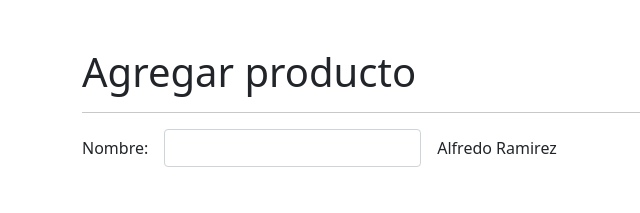
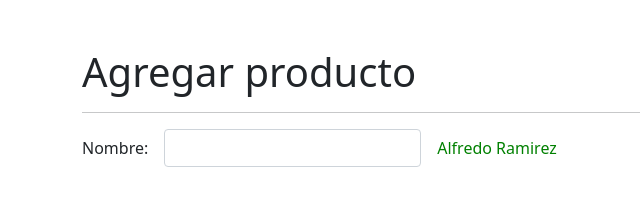
Before and after one commit to WiiruxCruz/11-directivasApp, an Angular app: page /productos/agregar in a window 1280 px wide. Shown: the top 213 px of the page, without its empty margins (0-640 px from the left). Built offline with nearby package versions, Linux system fonts and the light colour scheme.

Commit message:
Pendiente del commit anterior

```diff
--- a/src/app/productos/pages/agregar/agregar.component.html
+++ b/src/app/productos/pages/agregar/agregar.component.html
@@ -28,7 +28,7 @@
 			<span
 				error-msg
 				[mensaje]="texto1"
-
+				[color]="color"
 				*ngIf="tieneError('nombre')"
 			>
 			</span>
```
